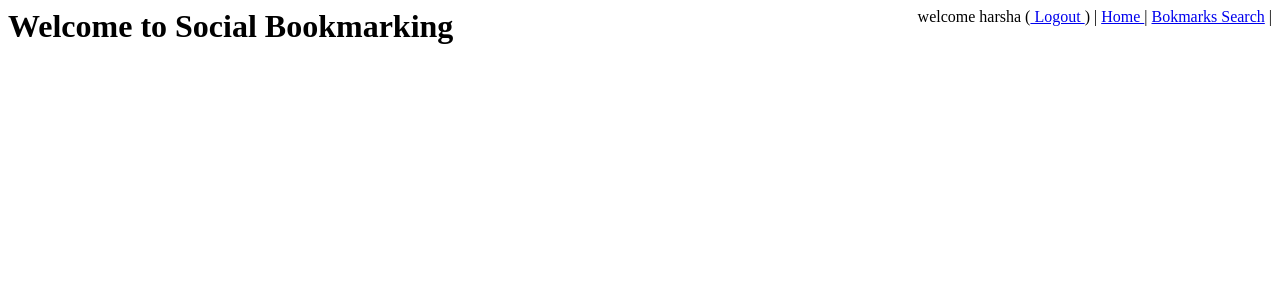
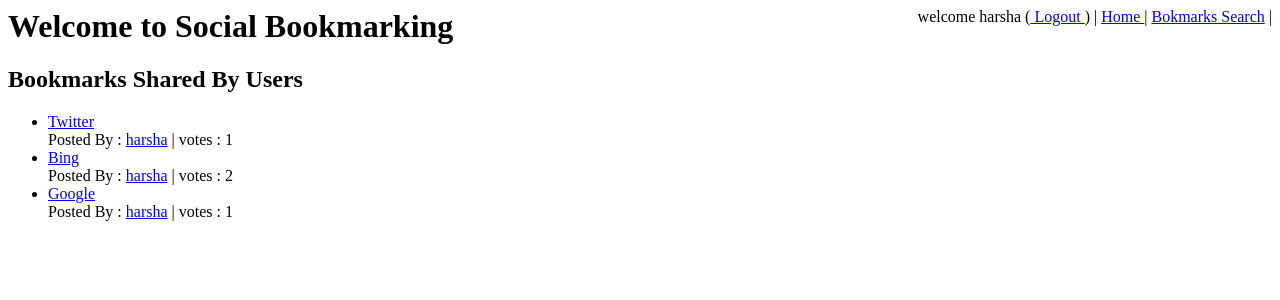
Before and after one commit to harshamekala/django-bookmarks, a Django app: page /bookmarks/ in a window 1280 px wide. Shown: the top 300 px of the page. Run offline with Django 3.2, Linux system fonts and the light colour scheme; a user stored in the database is signed in; data comes from the database, SQL or seed files in the repository; both versions use the stored data as it was after the commit; some libraries are stand-ins or nearby versions.

Commit message:
Jun 1, 2017

```diff
--- a/bookmarks/admin.py
+++ b/bookmarks/admin.py
@@ -6,3 +6,4 @@ from bookmarks.models import *
 admin.site.register(Link)
 admin.site.register(Bookmark)
 admin.site.register(Tag)
+admin.site.register(SharedBookmark)
--- a/bookmarks/forms.py
+++ b/bookmarks/forms.py
@@ -36,6 +36,7 @@ class BookmarksForm(forms.Form):
     url = forms.URLField(label= "URL")
     title = forms.CharField(label="Title")
     tags = forms.CharField(label= "Tags")
+    share = forms.BooleanField(label= "Share on the Main Page", required = False)
 
 class bookmarkSearchForm(forms.Form):
     query = forms.CharField(label="Search")
--- a/bookmarks/models.py
+++ b/bookmarks/models.py
@@ -24,3 +24,12 @@ class Tag(models.Model):
 
     def __str__(self):
         return self.name
+
+class SharedBookmark(models.Model):
+    bookmark = models.ForeignKey(Bookmark)
+    date = models.DateTimeField(auto_now_add = True)
+    votes = models.IntegerField(default=1)
+    users_voted = models.ManyToManyField(User)
+
+    def __str__(self):
+        return ("{}-{}".format(self.bookmark, self.votes))
--- a/bookmarks/templates/mainpage.html
+++ b/bookmarks/templates/mainpage.html
@@ -4,12 +4,7 @@
 
 <h1> Welcome to Social Bookmarking </h1>
 
+<h2> Bookmarks Shared By Users </h2>
+{% include "shared_bookmark_list.html"%}
+
 {% endblock %}
-
-{% block external %}
-<script>
-$(document).ready(function(){
-$("#nav").show();
-});
-</script>
-{% endblock %}
--- /dev/null
+++ b/bookmarks/templates/shared_bookmark_list.html
@@ -0,0 +1,12 @@
+{% if shared_bookmarks %}
+<ul>
+    {% for shared_bookmark in shared_bookmarks %}
+    <li>
+    <a href="{{shared_bookmark.bookmark.link_id}}"> {{ shared_bookmark.bookmark.title}} </a>
+</br>
+    Posted By : <a href="/bookmarks/user/{{shared_bookmark.bookmark.user_id}}"> {{shared_bookmark.bookmark.user_id.username}}</a> |
+    votes : {{shared_bookmark.votes}}
+</li>
+    {% endfor %}
+</ul>
+{% endif %}
--- a/bookmarks/views.py
+++ b/bookmarks/views.py
@@ -15,6 +15,8 @@ def main_page(request):
     'page_title' : "Welcome django Bookmarks",
     'page_body' : "Where you can store and share Bookmarks"
     }
+    shared_bookmarks = SharedBookmark.objects.order_by('-date')[:10]
+    context['shared_bookmarks'] = shared_bookmarks
     return render(request, 'mainpage.html', context)
 
 @login_required
@@ -81,7 +83,11 @@ def bookmarks(request):
                     tag, created = Tag.objects.get_or_create(name = tag_name)
                     bookmark.tag_set.add(tag)
                     bookmark.save()
-                    return redirect('/bookmarks/user/%s' %request.user)
+            if form.cleaned_data['share']:
+                shared, created = SharedBookmark.objects.get_or_create(bookmark=bookmark)
+                if created:
+                    shared.users_voted.add(request.user)
+            return redirect('/bookmarks/user/%s' %request.user)
     else:
         form = BookmarksForm()
         return render(request, 'add_bookmark.html', {'form': form})
```
Also changed, not shown: bookmarks/migrations/0003_sharedbookmark.py (added), bookmarks/migrations/0004_auto_20170522_0430.py (added), db.sqlite3.
